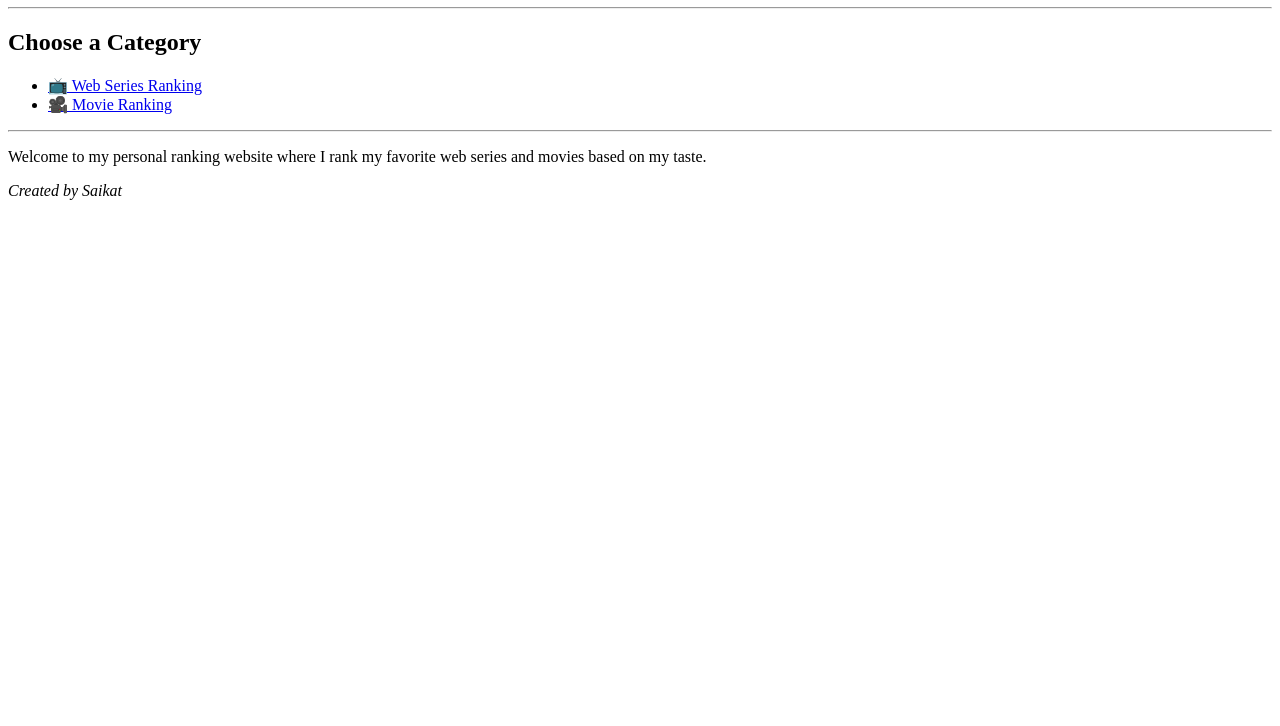
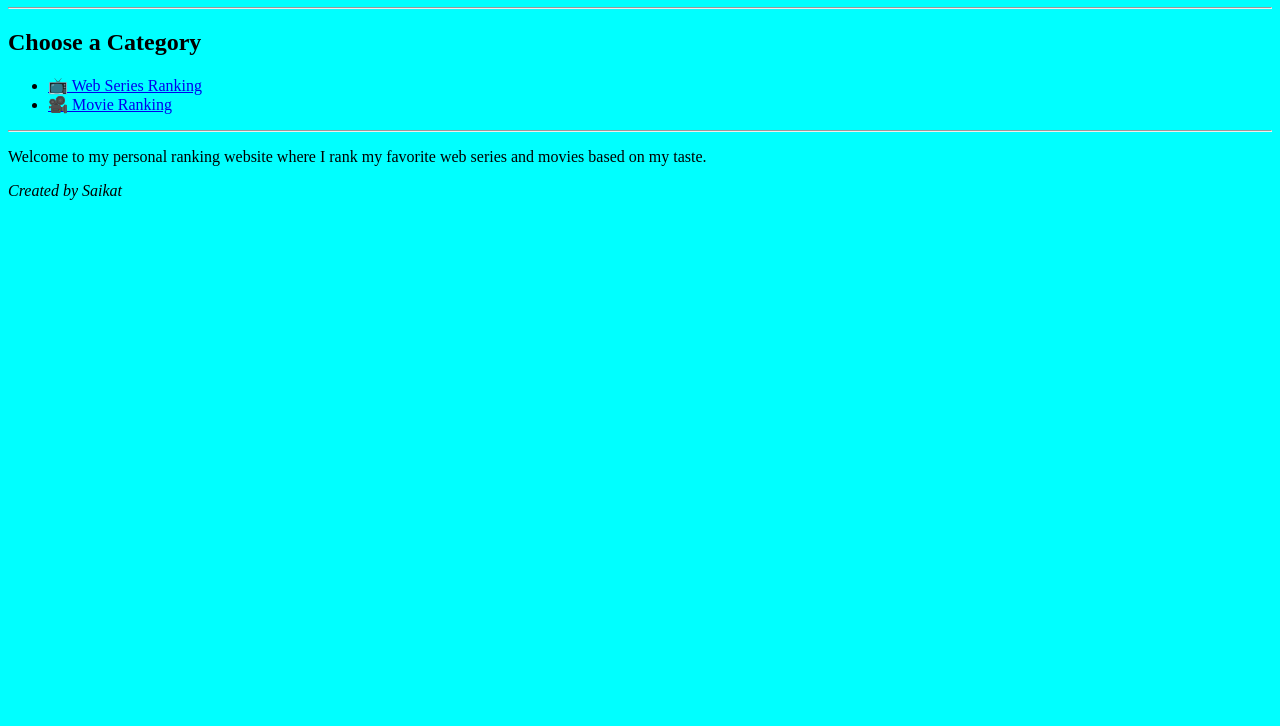
Before and after one commit to neonsaikat/Movie-Ranking-Site, a plain HTML site: page index.html in a window 1280 px wide. Shown: the part 74-800 px from the top of the page. Drawn offline with Linux system fonts and the light colour scheme.

Commit message:
1st time commmiting by git

```diff
--- a/index.html
+++ b/index.html
@@ -1,30 +1,30 @@
 <!DOCTYPE html>
 <html lang="en">
-<head>
-    <meta charset="UTF-8">
-    <title>Entertainment Ranking</title>
-</head>
-<body>
+  <head>
+    <meta charset="UTF-8" />
+    <meta
+      name="viewport"
+      content="width=device-width, initial-scale=1, minimum-scale=1"
+    />
+    <title>My favorite Movie and series</title>
+    <link rel="stylesheet" href="./style.css" />
+  </head>
 
+  <body>
     <h1>🎬 Entertainment Ranking Website</h1>
-
-    <hr>
-
+    <hr />
     <h2>Choose a Category</h2>
-
     <ul>
-        <li><a href="webseries.html">📺 Web Series Ranking</a></li>
-        <li><a href="movies.html">🎥 Movie Ranking</a></li>
+      <li><a href="webseries.html">📺 Web Series Ranking</a></li>
+      <li><a href="movies.html">🎥 Movie Ranking</a></li>
     </ul>
-
-    <hr>
-
+    <hr />
     <p>
-        Welcome to my personal ranking website where I rank my favorite
-        web series and movies based on my taste.
+      Welcome to my personal ranking website where I rank my favorite web series
+      and movies based on my taste.
     </p>
-
-    <p><em>Created by Saikat</em></p>
-
-</body>
+    <footer>
+      <p>Created by Saikat</p>
+    </footer>
+  </body>
 </html>
--- /dev/null
+++ b/style.css
@@ -0,0 +1,7 @@
+footer {
+    font-style: italic;
+}
+
+* {
+    background-color: aqua;
+}
```
